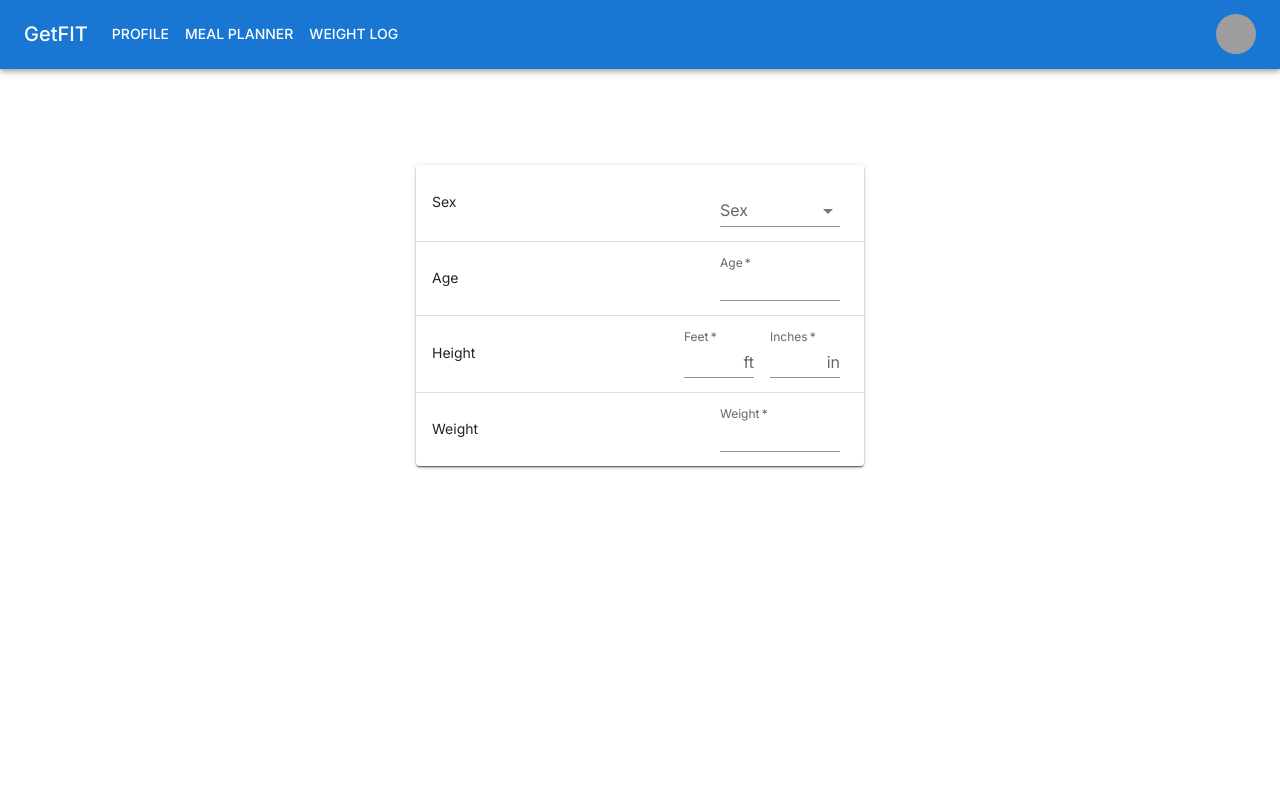
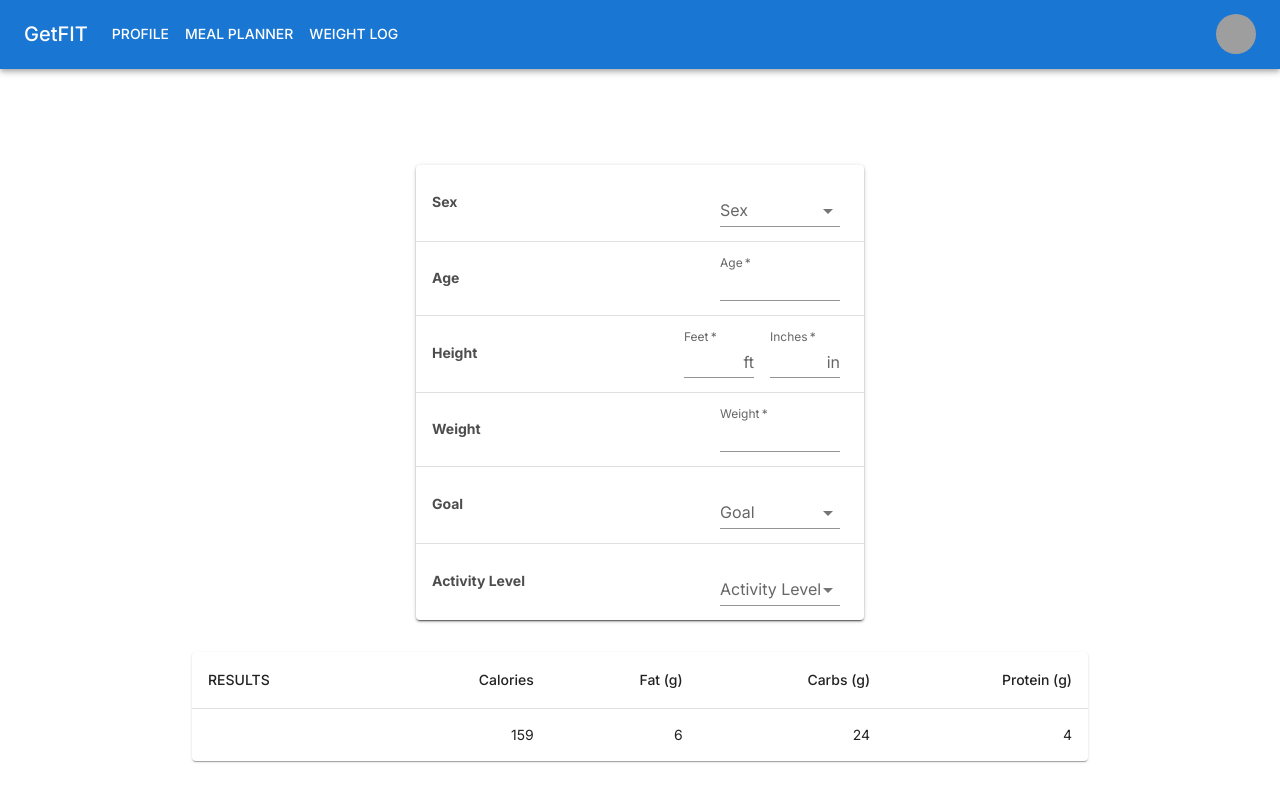
Before and after one commit to rbhogal/get-fit-app, a React (Create React App) app: page /profile in a window 1280 px wide. Shown: the top 802 px of the page. Built offline with nearby package versions, Linux system fonts and the light colour scheme; grey boxes are pictures that could not be loaded; the HTML template or start-up script is replaced by a standard one.

Commit message:
text field updates

```diff
--- /dev/null
+++ b/src/components/ResultsTable.js
@@ -0,0 +1,48 @@
+import * as React from 'react';
+import Table from '@mui/material/Table';
+import TableBody from '@mui/material/TableBody';
+import TableCell from '@mui/material/TableCell';
+import TableContainer from '@mui/material/TableContainer';
+import TableHead from '@mui/material/TableHead';
+import TableRow from '@mui/material/TableRow';
+import Paper from '@mui/material/Paper';
+
+function createData(name, calories, fat, carbs, protein) {
+  return { name, calories, fat, carbs, protein };
+}
+
+const rows = [createData('', 159, 6.0, 24, 4.0)];
+
+export default function ResultsTable() {
+  return (
+    <TableContainer sx={{ marginTop: '2rem' }} component={Paper}>
+      <Table sx={{ minWidth: 650 }} aria-label="simple table">
+        <TableHead>
+          <TableRow>
+            <TableCell>RESULTS</TableCell>
+            <TableCell align="right">Calories</TableCell>
+            <TableCell align="right">Fat&nbsp;(g)</TableCell>
+            <TableCell align="right">Carbs&nbsp;(g)</TableCell>
+            <TableCell align="right">Protein&nbsp;(g)</TableCell>
+          </TableRow>
+        </TableHead>
+        <TableBody>
+          {rows.map(row => (
+            <TableRow
+              key={row.name}
+              sx={{ '&:last-child td, &:last-child th': { border: 0 } }}
+            >
+              <TableCell component="th" scope="row">
+                {row.name}
+              </TableCell>
+              <TableCell align="right">{row.calories}</TableCell>
+              <TableCell align="right">{row.fat}</TableCell>
+              <TableCell align="right">{row.carbs}</TableCell>
+              <TableCell align="right">{row.protein}</TableCell>
+            </TableRow>
+          ))}
+        </TableBody>
+      </Table>
+    </TableContainer>
+  );
+}
--- a/src/components/text-fields/HeightTextField.js
+++ b/src/components/text-fields/HeightTextField.js
@@ -48,10 +48,9 @@ const HeightTextField = ({ name, handleChange, value }) => {
         }}
         variant="standard"
         onInput={e => {
-          e.target.value = e.target.value > 12 ? 1 : e.target.value;
+          e.target.value =
+            (e.target.value > 12) | (e.target.value < 1) ? 0 : e.target.value;
         }}
-        error={false}
-        helperText={false ? 'too high' : ''}
       />
     </div>
   );
--- a/src/components/text-fields/NumberTextField.js
+++ b/src/components/text-fields/NumberTextField.js
@@ -1,8 +1,10 @@
-import * as React from 'react';
+import React, { useState } from 'react';
 import Box from '@mui/material/Box';
 import TextField from '@mui/material/TextField';
 
 export default function NumberTextField({ handleChange, name }) {
+  const [error, setError] = useState(false);
+
   return (
     <Box
       component="form"
@@ -14,6 +16,7 @@ export default function NumberTextField({ handleChange, name }) {
     >
       <TextField
         size="small"
+        margin="dense"
         id="standard-number"
         label={name}
         type="number"
@@ -34,9 +37,10 @@ export default function NumberTextField({ handleChange, name }) {
               .toString()
               .slice(0, 3);
           }
-
           if (name === 'Age') {
-            e.target.value = e.target.value > 99 ? 1 : e.target.value;
+            e.target.value = Math.max(0, parseInt(e.target.value))
+              .toString()
+              .slice(0, 2);
           }
         }}
       />
--- a/src/pages/MealPlanner.js
+++ b/src/pages/MealPlanner.js
@@ -46,6 +46,7 @@ export default function MealPlanner() {
   const [value, setValue] = React.useState(0);
 
   const handleChange = (event, newValue) => {
+    console.log(event.target.value);
     setValue(newValue);
   };
 
--- a/src/pages/UserProfile.js
+++ b/src/pages/UserProfile.js
@@ -10,31 +10,27 @@ import TableRow from '@mui/material/TableRow';
 import SelectDropdown from '../components/SelectDropdown';
 import NumberTextField from '../components/text-fields/NumberTextField';
 import HeightTextField from '../components/text-fields/HeightTextField';
+import ResultsTable from '../components/ResultsTable';
 
-function createData(label, input) {
-  return { label, input };
-}
-
-const renderSexInput = () => {
-  return <SelectDropdown />;
-};
-
-const rows = [
-  { label: 'Sex', input: renderSexInput },
-  createData('Goal', 237),
-  createData('Fat Loss Deficit/Muscle Gain (%)', 262),
-  createData('Cupcake', 305),
-  createData('Gingerbread', 356),
-];
-
-const selectSexData = {
+const selectSex = {
   label: 'Sex',
   selectItems: ['Male', 'Female'],
 };
 
-const selectAgeData = {
-  label: 'Age',
-  selectItems: Array.from(Array(10).keys()),
+const selectGoal = {
+  label: 'Goal',
+  selectItems: ['Fat Loss', 'Muscle Gain'],
+};
+
+const selectActivityLevel = {
+  label: 'Activity Level',
+  selectItems: [
+    'Sedentary — Desk job and little to no exercise',
+    'Lightly Active — Light exercise/sports 1-3 day/week',
+    'Moderately Active — Moderate exercise/sport 3-5 days/week',
+    'Very Active — Hard exercise/sports 6-7 days/week',
+    'Extremely Active — Hard daily exercise/sports and physical job',
+  ],
 };
 
 const UserProfile = () => {
@@ -49,25 +45,26 @@ const UserProfile = () => {
     tdee: '',
     calories: '',
   });
-  const [value, setValue] = useState('');
 
   console.log(userData);
 
   const handleChange = e => {
-    if (e.target.name === 'Sex') {
+    if (e.target.name === 'Sex')
       setUserData({ ...userData, sex: e.target.value });
-    }
 
-    if (e.target.name === 'Age') {
+    if (e.target.name === 'Age')
       setUserData({ ...userData, age: e.target.value });
-    }
 
-    if (e.target.name === 'Height') {
-      setUserData({ ...userData, height: e.target.value });
-    }
+    if (e.target.name === 'Height') console.log(e.target.value);
+
+    // if (e.target.name === 'Weight') setUserData({...userData, weight})
+
+    if (e.target.name === 'Goal')
+      setUserData({ ...userData, goal: e.target.value });
   };
 
   return (
+    <div>
       <Paper sx={{ margin: '5rem 25% 0 25%' }} elevation={2}>
         <TableContainer component={Paper}>
           <Table aria-label="simple table">
@@ -76,12 +73,12 @@ const UserProfile = () => {
                 sx={{ '&:last-child td, &:last-child th': { border: 0 } }}
               >
                 <TableCell component="th" scope="row">
-                {'Sex'}
+                  <strong style={{ opacity: 0.8 }}> Sex</strong>
                 </TableCell>
                 <TableCell size="small" align="right">
                   <SelectDropdown
                     userData={userData}
-                  selectData={selectSexData}
+                    selectData={selectSex}
                     handleChange={handleChange}
                     value={userData.sex}
                   />
@@ -91,7 +88,7 @@ const UserProfile = () => {
                 sx={{ '&:last-child td, &:last-child th': { border: 0 } }}
               >
                 <TableCell component="th" scope="row">
-                {'Age'}
+                  <strong style={{ opacity: 0.8 }}>Age</strong>
                 </TableCell>
                 <TableCell size="small" align="right">
                   <NumberTextField name={'Age'} handleChange={handleChange} />
@@ -101,7 +98,7 @@ const UserProfile = () => {
                 sx={{ '&:last-child td, &:last-child th': { border: 0 } }}
               >
                 <TableCell component="th" scope="row">
-                {'Height'}
+                  <strong style={{ opacity: 0.8 }}>Height</strong>
                 </TableCell>
                 <TableCell size="small" align="right">
                   <HeightTextField
@@ -116,16 +113,53 @@ const UserProfile = () => {
                 sx={{ '&:last-child td, &:last-child th': { border: 0 } }}
               >
                 <TableCell component="th" scope="row">
-                {'Weight'}
+                  <strong style={{ opacity: 0.8 }}>Weight</strong>
                 </TableCell>
                 <TableCell size="small" align="right">
-                <NumberTextField name={'Weight'} handleChange={handleChange} />
+                  <NumberTextField
+                    name={'Weight'}
+                    handleChange={handleChange}
+                  />
+                </TableCell>
+              </TableRow>
+
+              <TableRow
+                sx={{ '&:last-child td, &:last-child th': { border: 0 } }}
+              >
+                <TableCell component="th" scope="row">
+                  <strong style={{ opacity: 0.8 }}>Goal</strong>
+                </TableCell>
+                <TableCell size="small" align="right">
+                  <SelectDropdown
+                    userData={userData}
+                    selectData={selectGoal}
+                    handleChange={handleChange}
+                    value={userData.goal}
+                  />
+                </TableCell>
+              </TableRow>
+
+              <TableRow
+                sx={{ '&:last-child td, &:last-child th': { border: 0 } }}
+              >
+                <TableCell component="th" scope="row">
+                  <strong style={{ opacity: 0.8 }}>Activity Level</strong>
+                </TableCell>
+                <TableCell size="small" align="right">
+                  <SelectDropdown
+                    userData={userData}
+                    selectData={selectActivityLevel}
+                    handleChange={handleChange}
+                    value={userData.activityLevel}
+                  />
                 </TableCell>
               </TableRow>
             </TableBody>
           </Table>
         </TableContainer>
       </Paper>
+      <ResultsTable />
+    </div>
   );
 };
 
```
Lines whose indentation alone changed are shown as unchanged.
